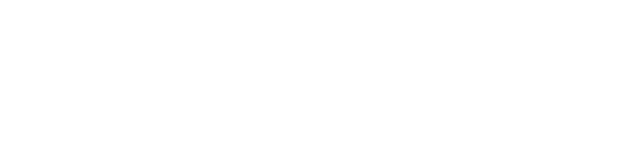
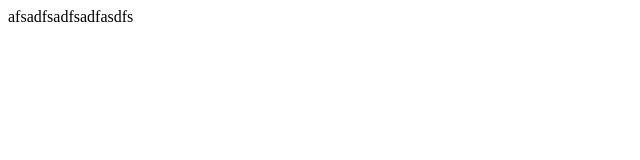
Before and after one commit to robopion/jizhoudao, a plain HTML site: page index.html in a window 1280 px wide. Shown: the whole page, without its empty margins (0-640 px from the left). Drawn offline with Linux system fonts and the light colour scheme.

Commit message:
Add files via upload

```diff
--- a/index.html
+++ b/index.html
@@ -5,5 +5,7 @@
     <meta name="viewport" content="width=device-width, initial-scale=1.0" />
     <title>Document</title>
   </head>
-  <body></body>
+  <body>
+    afsadfsadfsadfasdfs
+  </body>
 </html>
```
